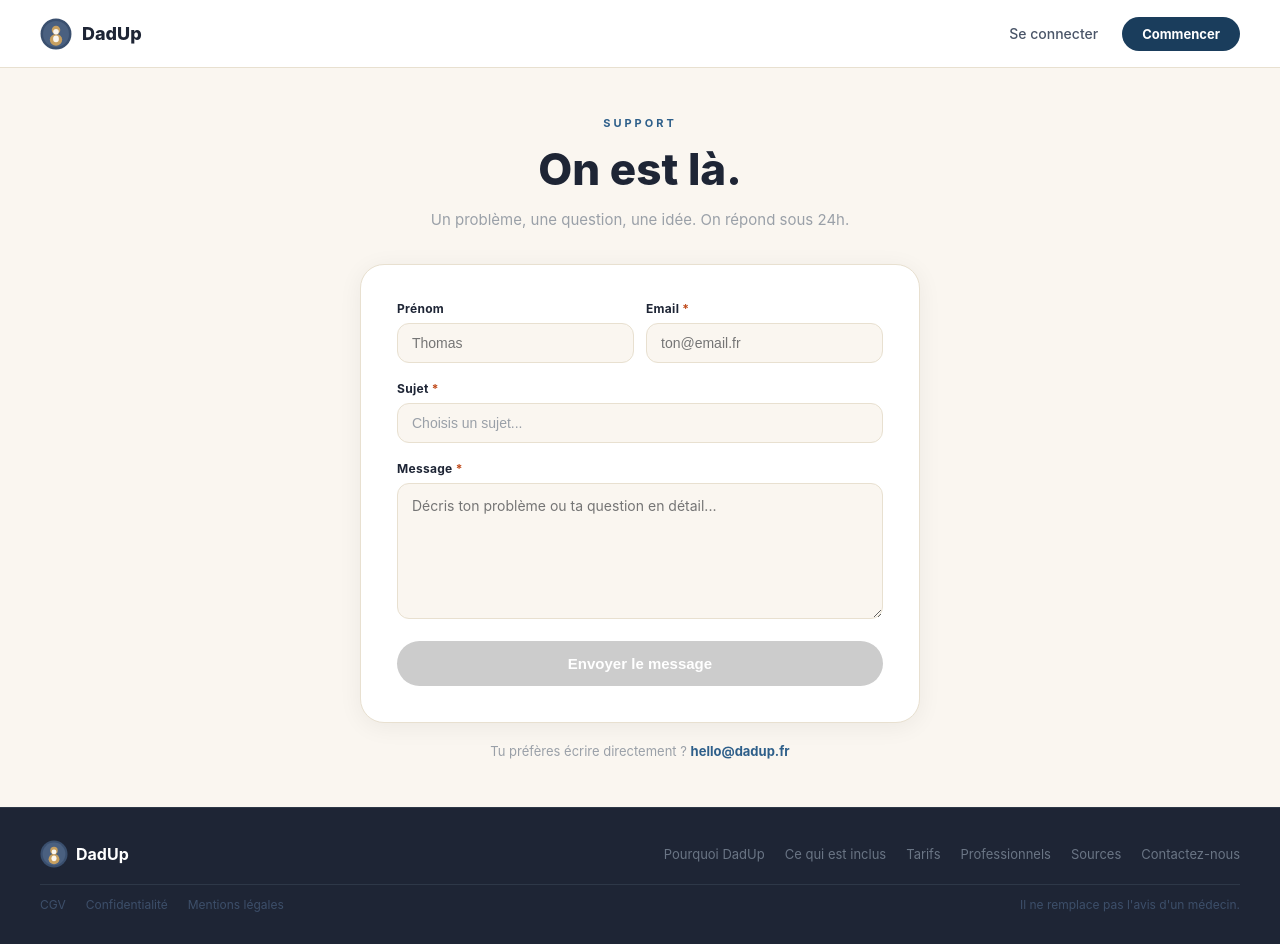
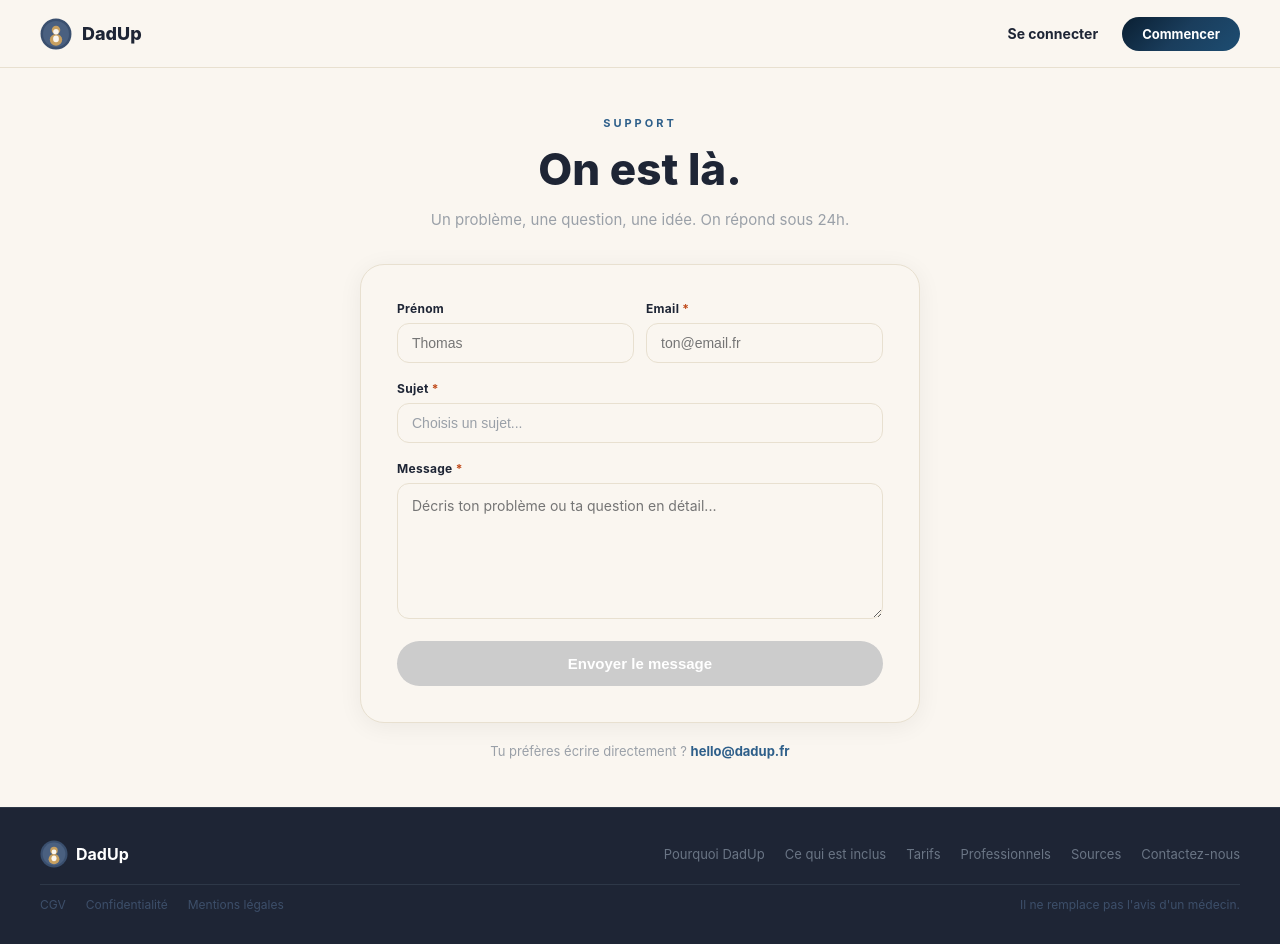
Before and after one commit to Julproject/dadup, a Next.js app: page /contact in a window 1280 px wide. Built offline with nearby package versions, Linux system fonts and the light colour scheme.

Commit message:
Update page.tsx

```diff
--- a/app/contact/page.tsx
+++ b/app/contact/page.tsx
@@ -82,10 +82,10 @@ export default function ContactPage() {
           .footer-section{padding:24px 16px!important;}
         }
       `}</style>
-      <main style={{minHeight:'100vh', background:C.cream, fontFamily:"-apple-system,BlinkMacSystemFont,'Segoe UI',sans-serif", display:'flex', flexDirection:'column'}}>
+      <main style={{minHeight:'100vh', background:'#faf6f0', fontFamily:"-apple-system,BlinkMacSystemFont,'Segoe UI',sans-serif", display:'flex', flexDirection:'column'}}>
 
       {/* NAV simple */}
-      <nav style={{background:C.white, borderBottom:`1px solid ${C.border}`, padding:'0 40px', display:'flex', alignItems:'center', height:'68px'}}>
+      <nav style={{background:'#faf6f0', borderBottom:`1px solid ${C.border}`, padding:'0 40px', display:'flex', alignItems:'center', height:'68px'}}>
         <a href="/" style={{display:'flex', alignItems:'center', gap:'10px', textDecoration:'none'}}>
           <svg viewBox="0 0 300 300" width="32" height="32">
             <circle cx="150" cy="150" r="145" fill="#3a4f6e"/>
@@ -98,8 +98,8 @@ export default function ContactPage() {
           <span style={{fontWeight:800, color:C.dark, fontSize:'18px'}}>DadUp</span>
         </a>
         <div style={{marginLeft:'auto', display:'flex', gap:'24px', alignItems:'center'}}>
-          <a href="/login" style={{color:C.text, fontSize:'14px', fontWeight:500, textDecoration:'none'}}>Se connecter</a>
-          <a href="/tarifs" style={{background:'#1A3D5C', color:C.white, padding:'9px 20px', borderRadius:'32px', fontSize:'13px', fontWeight:700, textDecoration:'none'}}>Commencer</a>
+          <a href="/login" style={{color:C.dark, fontSize:'14px', fontWeight:700, textDecoration:'none'}}>Se connecter</a>
+          <a href="/tarifs" style={{background:'linear-gradient(135deg,#0a1f32 0%,#1A3D5C 50%,#1d4d72 100%)', color:C.white, padding:'9px 20px', borderRadius:'32px', fontSize:'13px', fontWeight:700, textDecoration:'none'}}>Commencer</a>
         </div>
       </nav>
 
@@ -108,7 +108,7 @@ export default function ContactPage() {
 
           {sent ? (
             /* Message de confirmation */
-            <div style={{background:C.white, borderRadius:'28px', padding:'48px 40px', textAlign:'center', border:`1px solid ${C.border}`, boxShadow:'0 4px 32px rgba(0,0,0,0.06)'}}>
+            <div style={{background:'#faf6f0', borderRadius:'28px', padding:'48px 40px', textAlign:'center', border:`1px solid ${C.border}`, boxShadow:'0 4px 32px rgba(0,0,0,0.06)'}}>
               <div style={{width:'64px', height:'64px', borderRadius:'50%', background:C.green, display:'flex', alignItems:'center', justifyContent:'center', margin:'0 auto 24px'}}>
                 <svg width="28" height="28" viewBox="0 0 24 24" fill="none" stroke={C.greenDark} strokeWidth="2.5" strokeLinecap="round" strokeLinejoin="round">
                   <polyline points="20 6 9 17 4 12"/>
@@ -118,7 +118,7 @@ export default function ContactPage() {
               <p style={{color:C.text, fontSize:'15px', lineHeight:1.7, margin:'0 0 32px'}}>
                 On te répond en général sous 24h, souvent bien moins. Tu recevras la réponse sur <strong>{email}</strong>.
               </p>
-              <a href="/" style={{display:'inline-block', background:'#1A3D5C', color:C.white, padding:'13px 32px', borderRadius:'32px', fontSize:'14px', fontWeight:700, textDecoration:'none'}}>
+              <a href="/" style={{display:'inline-block', background:'linear-gradient(135deg,#0a1f32 0%,#1A3D5C 50%,#1d4d72 100%)', color:C.white, padding:'13px 32px', borderRadius:'32px', fontSize:'14px', fontWeight:700, textDecoration:'none'}}>
                 Retour à l'accueil
               </a>
             </div>
@@ -138,7 +138,7 @@ export default function ContactPage() {
 
 
               {/* Formulaire */}
-              <div style={{background:C.white, borderRadius:'24px', padding:'36px', border:`1px solid ${C.border}`, boxShadow:'0 4px 24px rgba(0,0,0,0.06)'}}>
+              <div style={{background:'#faf6f0', borderRadius:'24px', padding:'36px', border:`1px solid ${C.border}`, boxShadow:'0 4px 24px rgba(0,0,0,0.06)'}}>
                 <form onSubmit={handleSubmit} style={{display:'flex', flexDirection:'column', gap:'18px'}}>
 
                   <div style={{display:'grid', gridTemplateColumns:'1fr 1fr', gap:'12px'}}>
@@ -149,7 +149,7 @@ export default function ContactPage() {
                         value={prenom}
                         onChange={e => setPrenom(e.target.value)}
                         placeholder="Thomas"
-                        style={{width:'100%', background:C.cream, border:`1.5px solid ${C.border}`, borderRadius:'12px', padding:'11px 14px', fontSize:'14px', color:C.dark, outline:'none', boxSizing:'border-box'}}
+                        style={{width:'100%', background:'#faf6f0', border:`1.5px solid ${C.border}`, borderRadius:'12px', padding:'11px 14px', fontSize:'14px', color:C.dark, outline:'none', boxSizing:'border-box'}}
                         onFocus={e => e.target.style.borderColor = C.blue}
                         onBlur={e => e.target.style.borderColor = C.border}
                       />
@@ -162,7 +162,7 @@ export default function ContactPage() {
                         onChange={e => setEmail(e.target.value)}
                         placeholder="ton@email.fr"
                         required
-                        style={{width:'100%', background:C.cream, border:`1.5px solid ${C.border}`, borderRadius:'12px', padding:'11px 14px', fontSize:'14px', color:C.dark, outline:'none', boxSizing:'border-box'}}
+                        style={{width:'100%', background:'#faf6f0', border:`1.5px solid ${C.border}`, borderRadius:'12px', padding:'11px 14px', fontSize:'14px', color:C.dark, outline:'none', boxSizing:'border-box'}}
                         onFocus={e => e.target.style.borderColor = C.blue}
                         onBlur={e => e.target.style.borderColor = C.border}
                       />
@@ -175,7 +175,7 @@ export default function ContactPage() {
                       value={sujet}
                       onChange={e => setSujet(e.target.value)}
                       required
-                      style={{width:'100%', background:C.cream, border:`1.5px solid ${C.border}`, borderRadius:'12px', padding:'11px 14px', fontSize:'14px', color: sujet ? C.dark : C.textLight, outline:'none', cursor:'pointer', appearance:'none', boxSizing:'border-box'}}
+                      style={{width:'100%', background:'#faf6f0', border:`1.5px solid ${C.border}`, borderRadius:'12px', padding:'11px 14px', fontSize:'14px', color: sujet ? C.dark : C.textLight, outline:'none', cursor:'pointer', appearance:'none', boxSizing:'border-box'}}
                       onFocus={e => (e.target as HTMLSelectElement).style.borderColor = C.blue}
                       onBlur={e => (e.target as HTMLSelectElement).style.borderColor = C.border}
                     >
@@ -192,7 +192,7 @@ export default function ContactPage() {
                       placeholder="Décris ton problème ou ta question en détail..."
                       required
                       rows={5}
-                      style={{width:'100%', background:C.cream, border:`1.5px solid ${C.border}`, borderRadius:'12px', padding:'11px 14px', fontSize:'14px', color:C.dark, outline:'none', resize:'vertical', fontFamily:'inherit', lineHeight:1.6, boxSizing:'border-box'}}
+                      style={{width:'100%', background:'#faf6f0', border:`1.5px solid ${C.border}`, borderRadius:'12px', padding:'11px 14px', fontSize:'14px', color:C.dark, outline:'none', resize:'vertical', fontFamily:'inherit', lineHeight:1.6, boxSizing:'border-box'}}
                       onFocus={e => e.target.style.borderColor = C.blue}
                       onBlur={e => e.target.style.borderColor = C.border}
                     />
```
